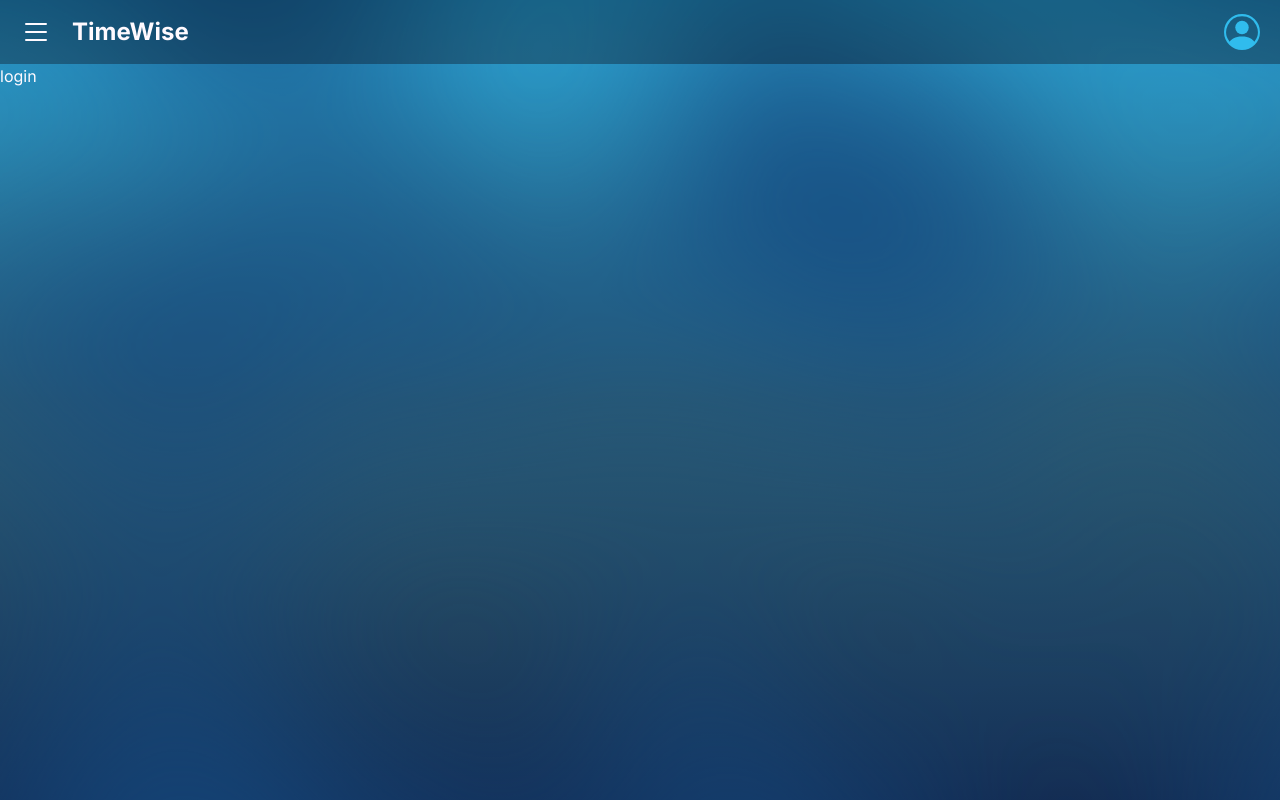
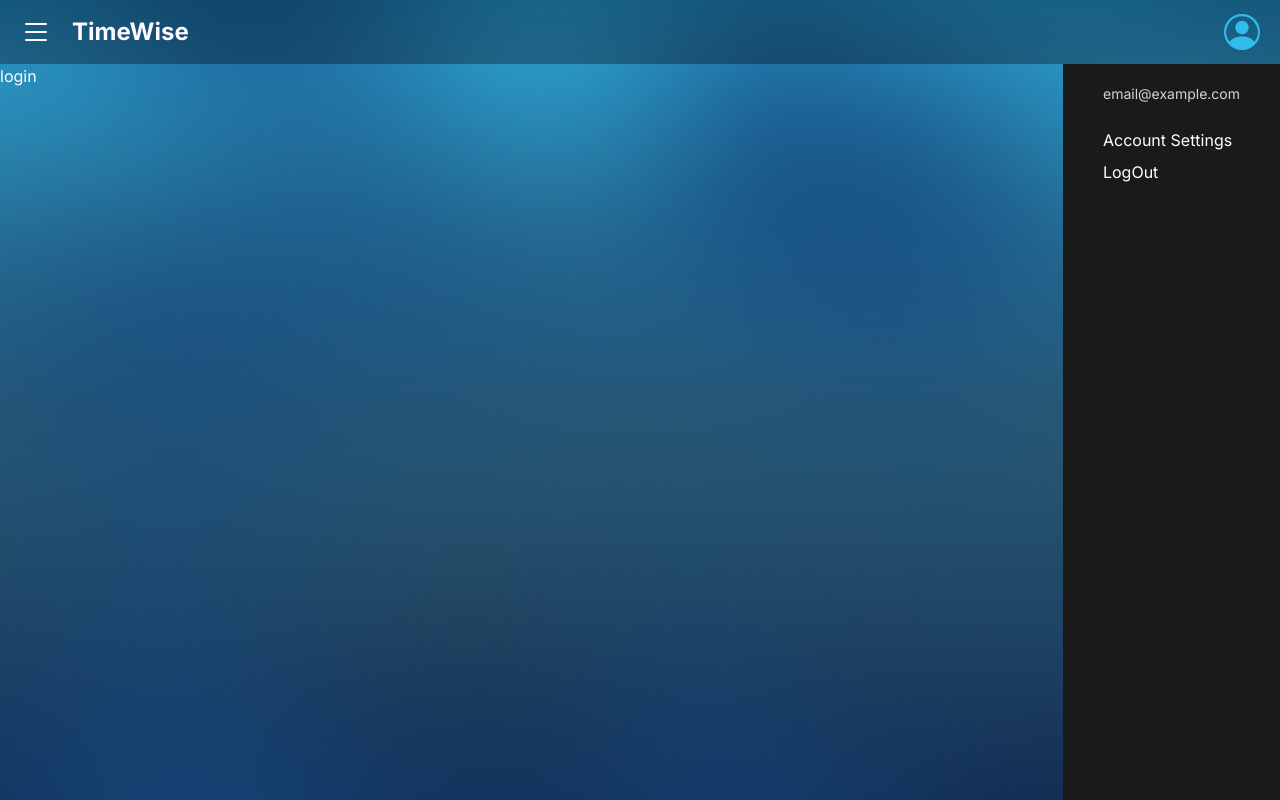
Before and after one commit to Sillor/timewise-client, a React (Vite) app: page /login in a window 1280 px wide. Built offline with nearby package versions, Linux system fonts and the light colour scheme.

Commit message:
started popup

```diff
--- /dev/null
+++ b/src/timetracker/components/navbar/AccountPopupMenu.jsx
@@ -0,0 +1,16 @@
+import React from 'react'
+
+export default function AccountPopupMenu() {
+
+  return (
+    <div
+      className={`bg-dark text-white text-xl h-[calc(100vh-64px)]
+        fixed flex flex-col transition pt-5 z-10 right-0
+        shadow-dark`}
+    >
+      <div className='text-sm px-10 pb-5 text-zinc-300'>email@example.com</div>
+      <div className='flex items-center px-10 text-base py-1 hover:bg-zinc-700 focus:bg-zinc-700'>Account Settings</div>
+      <div className='flex items-center px-10 text-base py-1 hover:bg-zinc-700 focus:bg-zinc-700'>LogOut</div>
+    </div>
+  )
+}
--- a/src/timetracker/components/navbar/Navbar.jsx
+++ b/src/timetracker/components/navbar/Navbar.jsx
@@ -3,16 +3,18 @@ import { Link } from "react-router-dom";
 
 import Logo from "../../assets/logo.png";
 import HamburgerMenu from "../../assets/HamburgerIcon.jsx";
+import AvatarIcon from "../../assets/AvatarIcon.jsx";
 import Sidebar from "./Sidebar.jsx";
-import AvatarIcon from "../../assets/AvatarIcon.jsx";
+import AccountPopupMenu from "./AccountPopupMenu.jsx";
 
 export default function Navbar() {
-  const [isOpen, setIsOpen] = useState(false);
+  const [isSidebarOpen, setIsSidebarOpen] = useState(false);
+  const [isAccountMenuOpen, setIsAccountMenuOpen] = useState(true);
 
   const isLoggedIn = true;
 
   function toggleSidebar() {
-    setIsOpen((prev) => !prev);
+    setIsSidebarOpen((prev) => !prev);
   }
 
   return (
@@ -40,16 +42,16 @@ export default function Navbar() {
           </>
         ) : (
           <>
-            <Link to="/" className="flex items-center">
+            <div className="flex items-center">
               <img src={Logo} className="h-8 w-8 inline"></img>
               <span className="text-xl lg:text-2xl font-bold ms-5">
                 TimeWise
               </span>
-            </Link>
+            </div>
           </>
         )}
       </div>
-      {isLoggedIn && <Sidebar isOpen={isOpen} setIsOpen={setIsOpen} />}
+      {isLoggedIn && <><Sidebar isOpen={isSidebarOpen} setIsOpen={setIsSidebarOpen} /><AccountPopupMenu/></>}
     </nav>
   );
 }
--- a/src/timetracker/components/navbar/Sidebar.jsx
+++ b/src/timetracker/components/navbar/Sidebar.jsx
@@ -29,7 +29,7 @@ export default function Sidebar({ isOpen, setIsOpen }) {
 
   return (
     <div
-      className={`nav--sidebar bg-dark text-white text-xl h-[calc(100vh-64px)]
+      className={`bg-dark text-white text-xl h-[calc(100vh-64px)]
         fixed overflow-y-auto flex flex-col transition pt-3 z-10
         shadow-dark border-r-[1px] border-gray-500 pe-10
         [&>*]:py-3 [&>*]:ps-5
```
